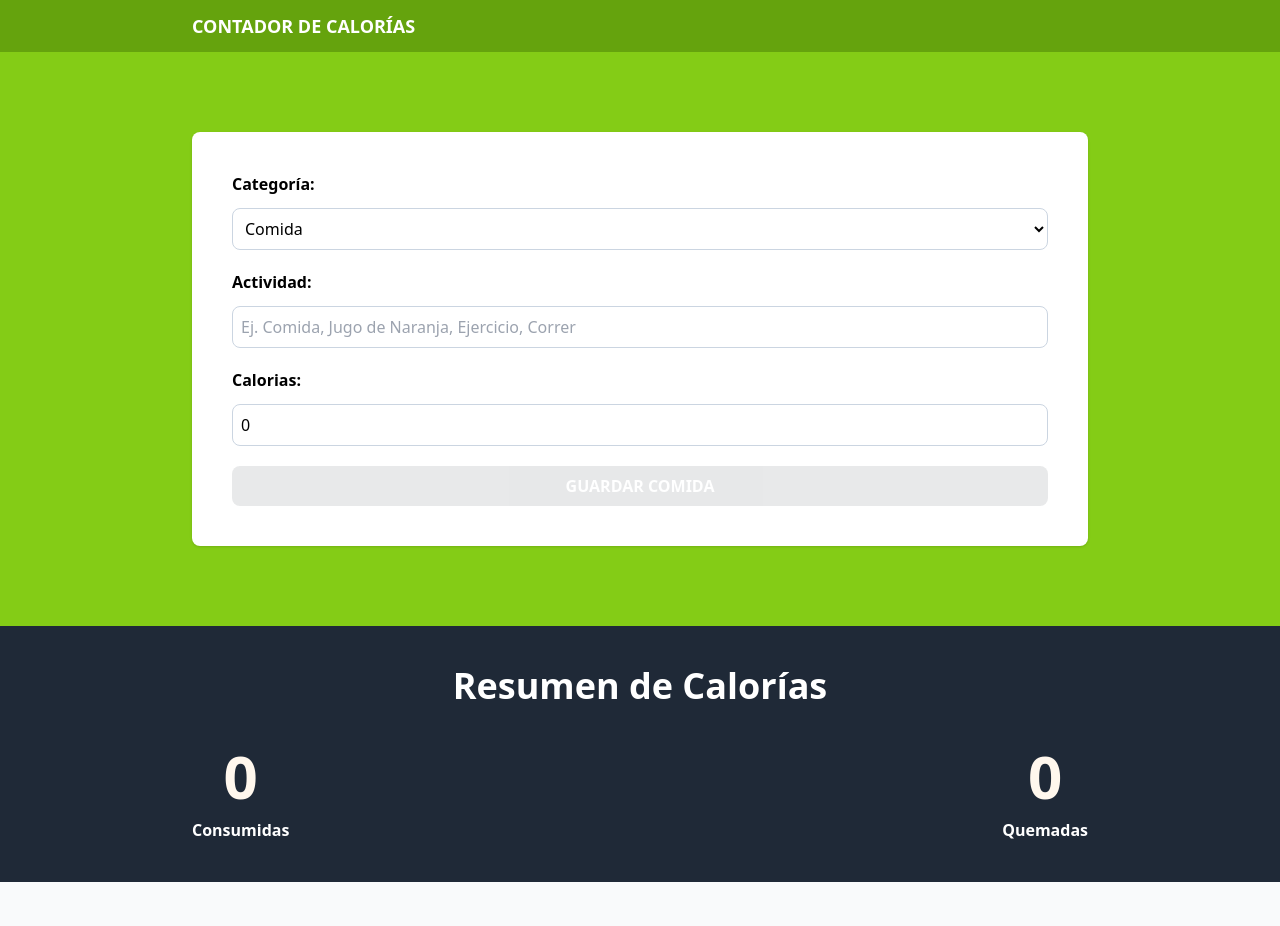
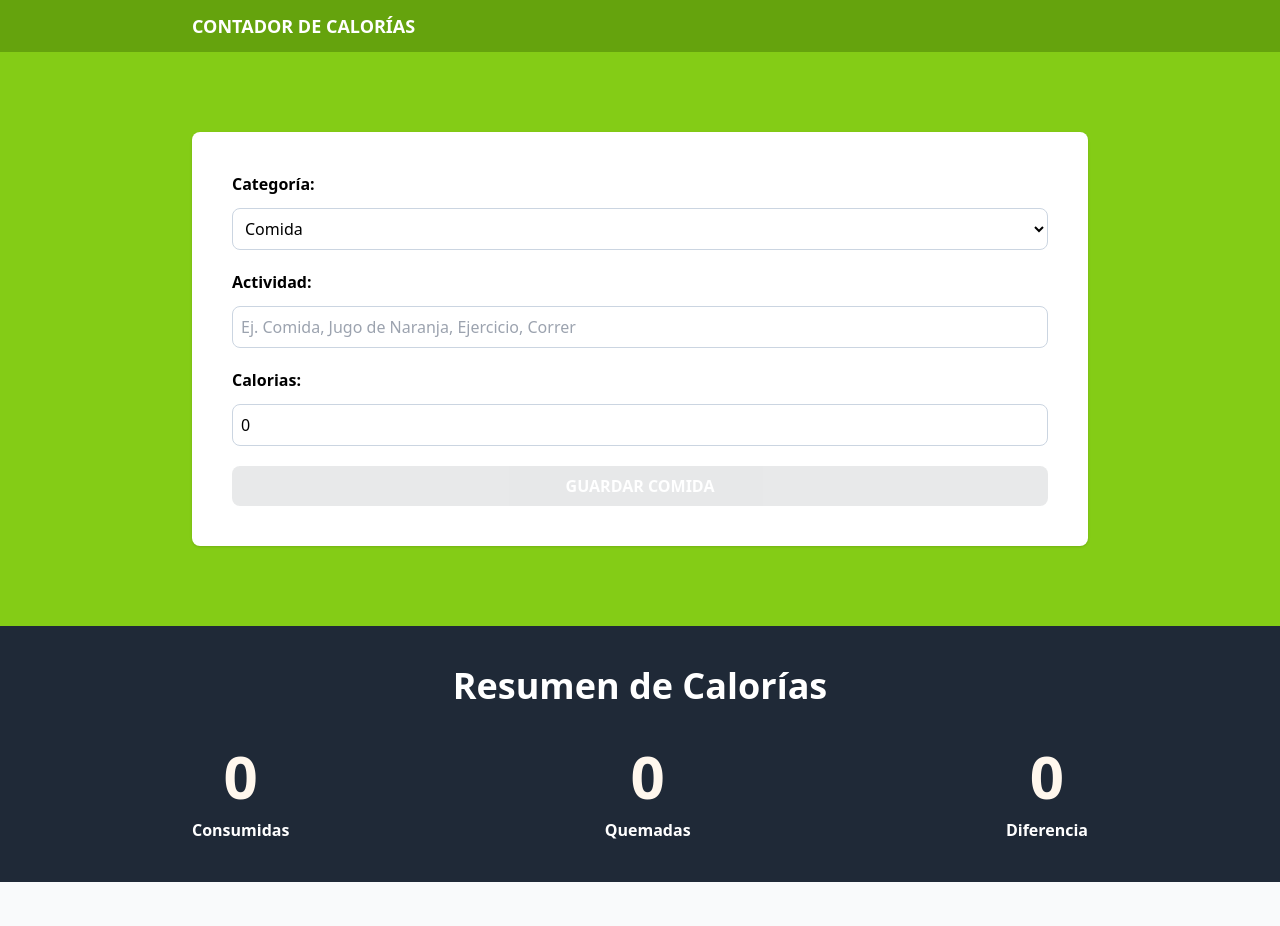
Before and after one commit to leonar2zb/calorie-tracker, a React (Vite) app: page / in a window 1280 px wide. Shown: the top 926 px of the page. Built offline with nearby package versions, Linux system fonts and the light colour scheme.

Commit message:
Calcular la diferencia y detalle estilo Título

```diff
--- a/src/App.tsx
+++ b/src/App.tsx
@@ -14,7 +14,7 @@
   return (
     <>
       <header className="bg-lime-600 py-3">
-        <div className="max-w-4xl mx-auto flex justify-between">
+        <div className="max-w-4xl mx-auto flex justify-between items-center">
           <h1 className="text-center text-lg font-bold text-white uppercase">Contador de Calorías</h1>
           {state.activities.length !== 0 ?
             <button onClick={() => dispatch({ type: 'restart-app' })}
--- a/src/components/CalorieTracker.tsx
+++ b/src/components/CalorieTracker.tsx
@@ -8,12 +8,14 @@
 export default function CalorieTracker({ activities }: CalorieTrackerProp) {
     const caloriesConsumed = useMemo(() => activities.reduce((total, act) => act.category === 1 ? total + act.calories : total, 0), [activities])
     const caloriesBurned = useMemo(() => activities.reduce((total, act) => act.category === 2 ? total + act.calories : total, 0), [activities])
+    const netCalories = useMemo(() => caloriesConsumed - caloriesBurned, [activities])
     return (
         <>
             <h2 className="text-4xl font-black text-white text-center">Resumen de Calorías</h2>
             <div className="flex flex-col items-center md:flex-row md:justify-between gap-5 mt-10">
                 <CalorieDisplay calorie={caloriesConsumed} text="Consumidas" />
                 <CalorieDisplay calorie={caloriesBurned} text="Quemadas" />
+                <CalorieDisplay calorie={netCalories} text="Diferencia" />
             </div>
         </>)
 }
```
